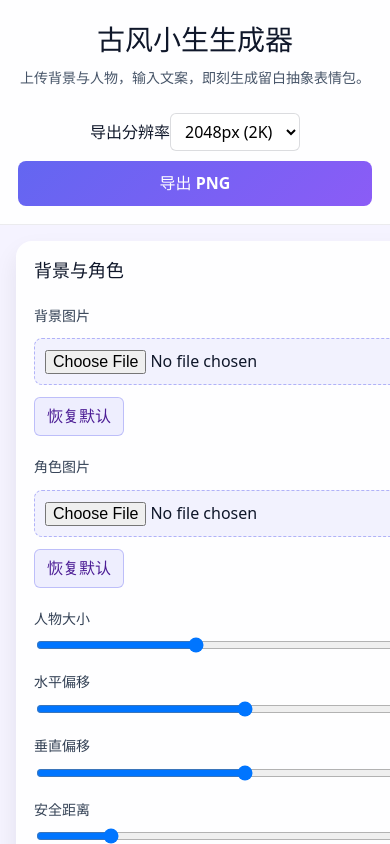
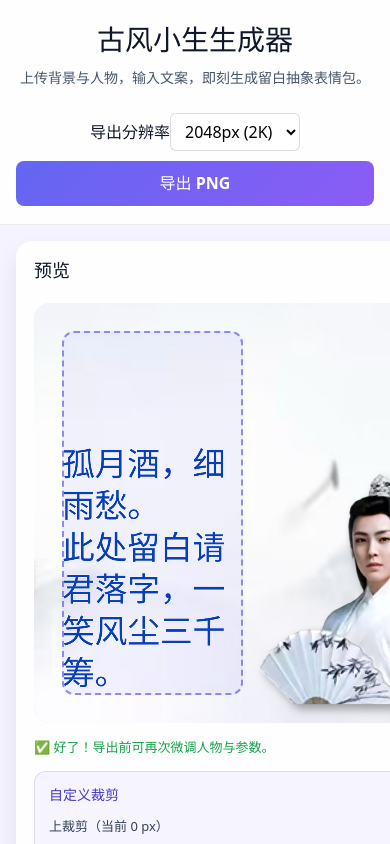
Before and after one commit to ChenRunnan-Cooper/Ancient-Style-Young-Man, a React (Vite) app: page / in a window 390 px wide. Shown: the top 844 px of the page. Built offline with nearby package versions, Linux system fonts and the light colour scheme; a web font is replaced by a local one.

Commit message:
Improve mobile UX and rendering performance

```diff
--- a/src/App.css
+++ b/src/App.css
@@ -10,7 +10,7 @@
   display: flex;
   align-items: flex-start;
   justify-content: space-between;
-  padding: 24px 32px;
+  padding: 24px var(--page-gutter);
   gap: 24px;
   background: rgba(255, 255, 255, 0.9);
   backdrop-filter: blur(6px);
@@ -65,7 +65,7 @@
   display: grid;
   grid-template-columns: minmax(280px, 320px) minmax(320px, 1fr) minmax(320px, 420px);
   gap: 24px;
-  padding: 24px 32px 32px;
+  padding: 24px var(--page-gutter) 32px;
   flex: 1;
 }
 
@@ -372,14 +372,14 @@ textarea.editor {
 @media (max-width: 980px) {
   .app__main {
     grid-template-columns: 1fr;
-    padding: 20px 24px 28px;
+    padding: 20px var(--page-gutter) 28px;
     gap: 20px;
   }
 
   .app__header {
     flex-direction: column;
     align-items: stretch;
-    padding: 20px 24px;
+    padding: 20px var(--page-gutter);
     text-align: center;
   }
 
@@ -400,22 +400,15 @@ textarea.editor {
   .field-grid {
     grid-template-columns: 1fr;
   }
-}
 
-@media (max-width: 768px) {
-  .app__main {
-    padding: 18px 18px 24px;
-    gap: 18px;
-  }
-
-  .panel {
-    padding: 16px 18px 20px;
+  .panel--preview {
+    order: -1;
   }
 
   .panel--preview .canvas-container {
     position: sticky;
-    top: 0;
-    height: 50vh;
+    top: calc(var(--page-gutter) + 12px);
+    height: min(56vh, 480px);
     aspect-ratio: auto;
     z-index: 5;
   }
@@ -429,13 +422,29 @@ textarea.editor {
   }
 }
 
+@media (max-width: 768px) {
+  .app__main {
+    padding: 18px var(--page-gutter) 24px;
+    gap: 18px;
+  }
+
+  .panel {
+    padding: 16px 18px 20px;
+  }
+
+  .panel--preview .canvas-container {
+    top: calc(var(--page-gutter) + 8px);
+    height: min(52vh, 420px);
+  }
+}
+
 @media (max-width: 640px) {
   .app__header {
-    padding: 18px;
+    padding: 18px var(--page-gutter);
   }
 
   .app__main {
-    padding: 16px;
+    padding: 16px var(--page-gutter) 20px;
     gap: 16px;
   }
 
--- a/src/App.tsx
+++ b/src/App.tsx
@@ -132,6 +132,15 @@ const EXPORT_PRESETS = [
   { label: '4096px (4K)', value: 4096 }
 ]
 
+const areWarningsEqual = (next: string[], prev: string[] = []) => {
+  if (next === prev) return true
+  if (next.length !== prev.length) return false
+  for (let index = 0; index < next.length; index += 1) {
+    if (next[index] !== prev[index]) return false
+  }
+  return true
+}
+
 function App() {
   const canvasRef = useRef<HTMLCanvasElement | null>(null)
   const textAreaRef = useRef<HTMLTextAreaElement | null>(null)
@@ -173,7 +182,7 @@ function App() {
     lineHeight: 1.28,
     maxColumns: 2,
     columnGap: 48,
-    textColor: '#407fbf',
+    textColor: '#003cb3',
     strokeColor: '#ffffff',
     strokeWidth: 3
   })
@@ -183,6 +192,10 @@ function App() {
   const [isExporting, setIsExporting] = useState(false)
   const [selectedExport, setSelectedExport] = useState<number>(EXPORT_PRESETS[1].value)
   const [previewSize, setPreviewSize] = useState({ cropTop: 0, cropBottom: 0, height: DEFAULT_CANVAS_SIZE })
+
+  const renderFrameRef = useRef<number | null>(null)
+  const offscreenCanvasRef = useRef<HTMLCanvasElement | null>(null)
+  const lastWarningsRef = useRef<string[]>([])
 
   const backgroundImage = useLoadedImage(backgroundSource)
   const characterImage = useLoadedImage(characterSource)
@@ -227,6 +240,19 @@ function App() {
     }
   }
 
+  const getOffscreenCanvas = (width: number, height: number) => {
+    let offscreen = offscreenCanvasRef.current
+    if (!offscreen) {
+      offscreen = document.createElement('canvas')
+      offscreenCanvasRef.current = offscreen
+    }
+    if (offscreen.width !== width || offscreen.height !== height) {
+      offscreen.width = width
+      offscreen.height = height
+    }
+    return offscreen
+  }
+
   const previewAspectRatio = useMemo(() => {
     const height = previewSize.height > 0 ? previewSize.height : sceneOptions.canvasHeight
     return `${sceneOptions.canvasWidth} / ${height}`
@@ -259,19 +285,18 @@ function App() {
 
   useEffect(() => {
     const canvas = canvasRef.current
-    if (!canvas) return
+    if (!canvas) {
+      return
+    }
 
+    if (renderFrameRef.current !== null) {
+      cancelAnimationFrame(renderFrameRef.current)
+    }
+
+    renderFrameRef.current = window.requestAnimationFrame(() => {
+      renderFrameRef.current = null
       const params = buildSceneParams(sceneOptions.canvasWidth, sceneOptions.canvasHeight)
       const computed = computeScene(params)
-
-    const offscreen = document.createElement('canvas')
-    offscreen.width = sceneOptions.canvasWidth
-    offscreen.height = sceneOptions.canvasHeight
-    const offscreenCtx = offscreen.getContext('2d')
-    if (!offscreenCtx) return
-
-    renderScene(offscreenCtx, params, computed)
-
       const crop = normalizeCrop(
         cropSettings.top,
         cropSettings.bottom,
@@ -279,38 +304,60 @@ function App() {
         MIN_TRIMMED_HEIGHT
       )
 
+      const offscreen = getOffscreenCanvas(params.canvasWidth, params.canvasHeight)
+      const offscreenCtx = offscreen.getContext('2d')
+      if (!offscreenCtx) {
+        return
+      }
+      renderScene(offscreenCtx, params, computed)
+
       const ratio = window.devicePixelRatio || 1
-    canvas.width = sceneOptions.canvasWidth * ratio
+      canvas.width = params.canvasWidth * ratio
       canvas.height = crop.height * ratio
       canvas.style.width = '100%'
       canvas.style.height = 'auto'
 
       const ctx = canvas.getContext('2d')
-    if (!ctx) return
+      if (!ctx) {
+        return
+      }
 
       ctx.save()
       ctx.scale(ratio, ratio)
-    ctx.clearRect(0, 0, sceneOptions.canvasWidth, crop.height)
+      ctx.clearRect(0, 0, params.canvasWidth, crop.height)
       ctx.drawImage(
         offscreen,
         0,
         crop.top,
-      sceneOptions.canvasWidth,
+        params.canvasWidth,
         crop.height,
         0,
         0,
-      sceneOptions.canvasWidth,
+        params.canvasWidth,
         crop.height
       )
       ctx.restore()
 
       setScene(computed)
+
+      if (!areWarningsEqual(computed.warnings, lastWarningsRef.current)) {
+        lastWarningsRef.current = [...computed.warnings]
         setLayoutWarnings(computed.warnings)
+      }
+
       setPreviewSize((prev) =>
         prev.cropTop === crop.top && prev.cropBottom === crop.bottom && prev.height === crop.height
           ? prev
           : { cropTop: crop.top, cropBottom: crop.bottom, height: crop.height }
       )
+    })
+
+    return () => {
+      if (renderFrameRef.current !== null) {
+        cancelAnimationFrame(renderFrameRef.current)
+        renderFrameRef.current = null
+      }
+    }
   }, [
     backgroundImage,
     characterImage,
--- a/src/index.css
+++ b/src/index.css
@@ -1,6 +1,7 @@
 @import url('https://fonts.googleapis.com/css2?family=LXGW+WenKai&display=swap');
 
 :root {
+  --page-gutter: clamp(20px, 6vw, 32px);
   font-family: 'LXGW WenKai', 'LXGW WenKai Screen', 'KaiTi', 'STKaiti', 'PingFang SC', system-ui, -apple-system, BlinkMacSystemFont, 'Segoe UI', sans-serif;
   line-height: 1.55;
   font-weight: 400;
@@ -10,6 +11,18 @@
   -moz-osx-font-smoothing: grayscale;
   background-color: #ede9fe;
   color: #111827;
+}
+
+@media (max-width: 980px) {
+  :root {
+    --page-gutter: clamp(18px, 7vw, 26px);
+  }
+}
+
+@media (max-width: 640px) {
+  :root {
+    --page-gutter: 16px;
+  }
 }
 
 * {
```
Lines whose indentation alone changed are shown as unchanged.
